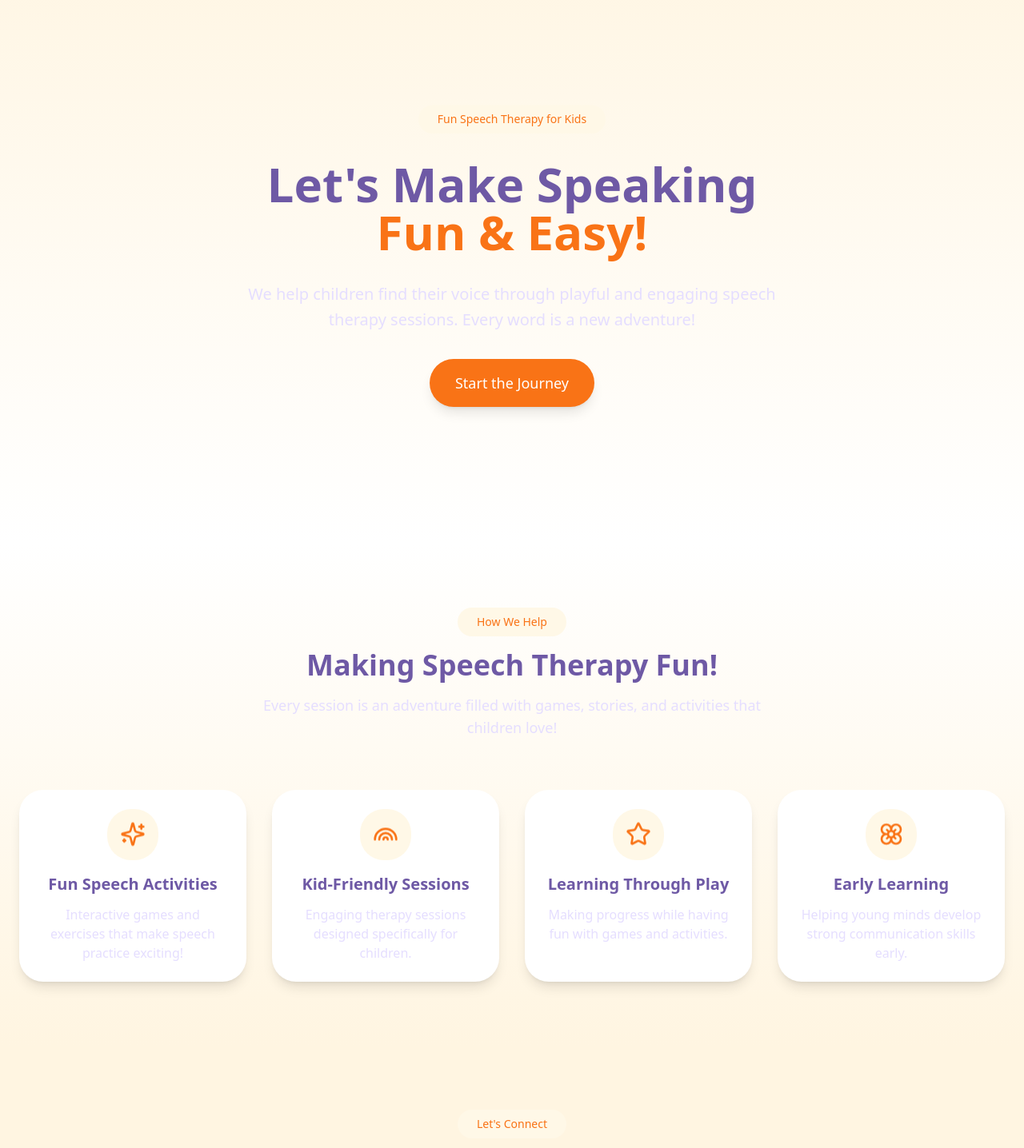
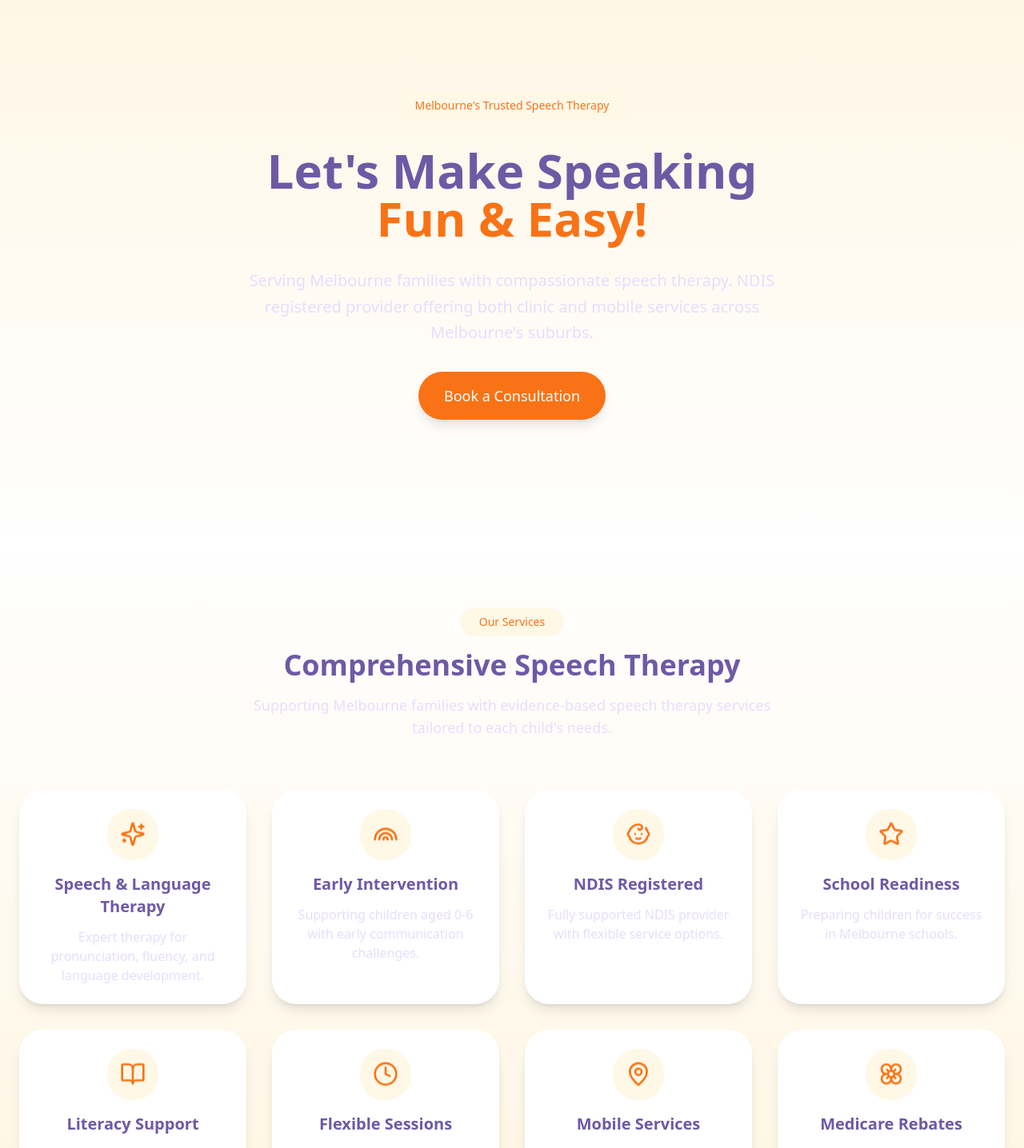
Before and after one commit to daryld1006/speakeazi-connect, a React (Vite) app: page / in a window 1280 px wide. Shown: the part 120-1556 px from the top of the page at 80% size. Built offline with nearby package versions, Linux system fonts and the light colour scheme.

Commit message:
Update website for Melbourne clients
Enhance the website to focus specifically on Melbourne-based clients. Add relevant information and features that would be appealing and useful for a speech therapist's clients in the Melbourne area.
[skip gpt_engineer]

```diff
--- a/src/components/Hero.tsx
+++ b/src/components/Hero.tsx
@@ -14,7 +14,7 @@ const Hero = () => {
             className="inline-block px-6 py-2 text-sm font-medium text-primary bg-primary-light rounded-bubble animate-bounce-slight"
             whileHover={{ scale: 1.05 }}
           >
-            Fun Speech Therapy for Kids
+            Melbourne's Trusted Speech Therapy
           </motion.span>
           <h1 className="text-4xl md:text-6xl font-bold text-secondary mb-6 leading-tight">
             Let's Make Speaking
@@ -22,7 +22,7 @@ const Hero = () => {
             <span className="text-primary animate-float inline-block">Fun & Easy!</span>
           </h1>
           <p className="text-xl text-secondary-light mb-8 max-w-2xl mx-auto leading-relaxed">
-            We help children find their voice through playful and engaging speech therapy sessions. Every word is a new adventure!
+            Serving Melbourne families with compassionate speech therapy. NDIS registered provider offering both clinic and mobile services across Melbourne's suburbs.
           </p>
           <motion.a
             href="#contact"
@@ -30,7 +30,7 @@ const Hero = () => {
             whileHover={{ scale: 1.05 }}
             whileTap={{ scale: 0.95 }}
           >
-            Start the Journey
+            Book a Consultation
           </motion.a>
         </motion.div>
       </div>
--- a/src/components/Services.tsx
+++ b/src/components/Services.tsx
@@ -1,27 +1,47 @@
-import { Sparkles, Rainbow, Star, Flower } from 'lucide-react';
+import { Sparkles, Rainbow, Star, Flower, Clock, MapPin, Baby, BookOpen } from 'lucide-react';
 import { motion } from 'framer-motion';
 
 const services = [
   {
     icon: Sparkles,
-    title: "Fun Speech Activities",
-    description: "Interactive games and exercises that make speech practice exciting!",
+    title: "Speech & Language Therapy",
+    description: "Expert therapy for pronunciation, fluency, and language development.",
   },
   {
     icon: Rainbow,
-    title: "Kid-Friendly Sessions",
-    description: "Engaging therapy sessions designed specifically for children.",
+    title: "Early Intervention",
+    description: "Supporting children aged 0-6 with early communication challenges.",
+  },
+  {
+    icon: Baby,
+    title: "NDIS Registered",
+    description: "Fully supported NDIS provider with flexible service options.",
   },
   {
     icon: Star,
-    title: "Learning Through Play",
-    description: "Making progress while having fun with games and activities.",
+    title: "School Readiness",
+    description: "Preparing children for success in Melbourne schools.",
+  },
+  {
+    icon: BookOpen,
+    title: "Literacy Support",
+    description: "Help with reading, writing, and phonological awareness.",
+  },
+  {
+    icon: Clock,
+    title: "Flexible Sessions",
+    description: "Before & after school appointments available.",
+  },
+  {
+    icon: MapPin,
+    title: "Mobile Services",
+    description: "Home and school visits across Melbourne suburbs.",
   },
   {
     icon: Flower,
-    title: "Early Learning",
-    description: "Helping young minds develop strong communication skills early.",
-  },
+    title: "Medicare Rebates",
+    description: "Eligible for Medicare & private health rebates.",
+  }
 ];
 
 const Services = () => {
@@ -33,13 +53,13 @@ const Services = () => {
             className="inline-block px-6 py-2 mb-4 text-sm font-medium text-primary bg-primary-light rounded-bubble"
             whileHover={{ scale: 1.05 }}
           >
-            How We Help
+            Our Services
           </motion.span>
           <h2 className="text-3xl md:text-4xl font-bold text-secondary mb-4">
-            Making Speech Therapy Fun!
+            Comprehensive Speech Therapy
           </h2>
           <p className="text-lg text-secondary-light mb-8 max-w-2xl mx-auto">
-            Every session is an adventure filled with games, stories, and activities that children love!
+            Supporting Melbourne families with evidence-based speech therapy services tailored to each child's needs.
           </p>
         </div>
 
```
